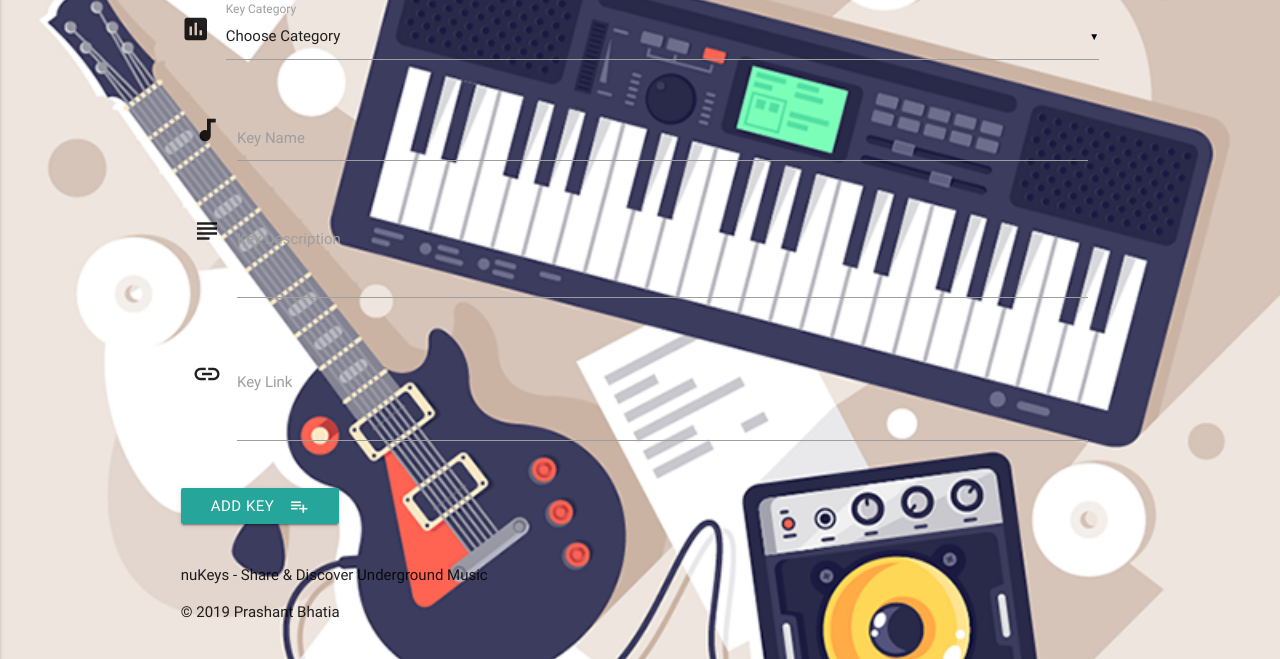
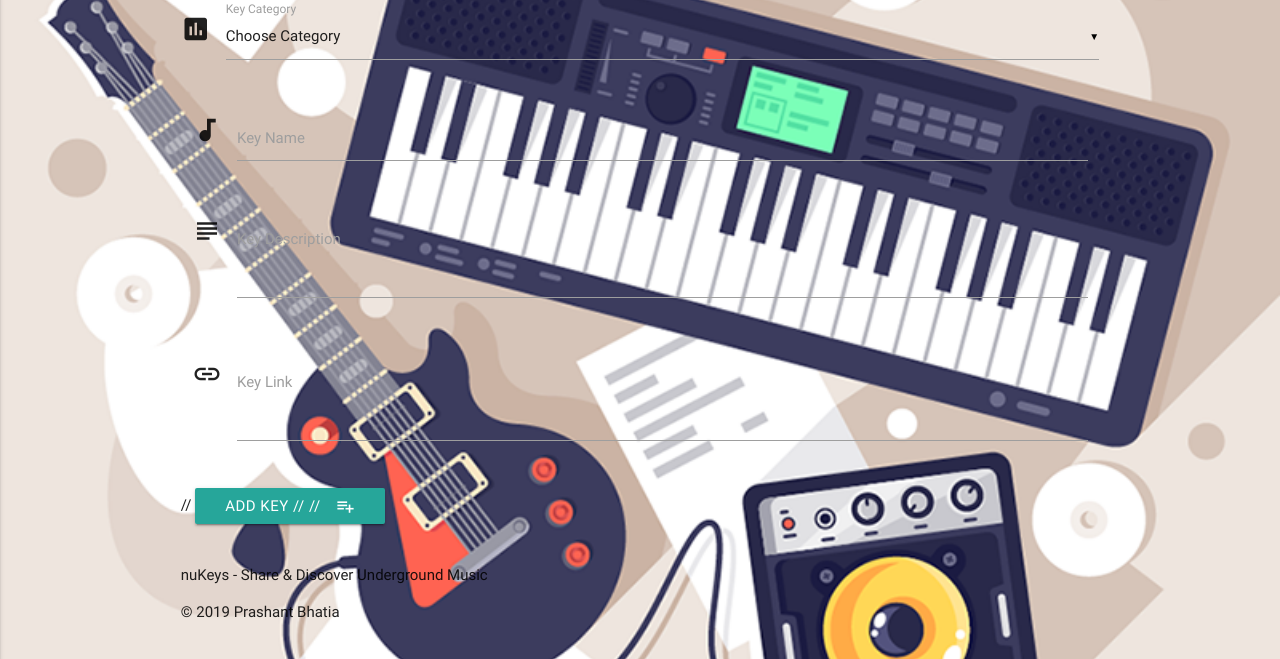
Before and after one commit to Prashant2204/nukeys, a Flask app: page /add_key in a window 1280 px wide. Shown: the part 153-812 px from the top of the page. Run offline with Flask 2, Linux system fonts and the light colour scheme; data that the repository does not hold is empty; some libraries are stand-ins or nearby versions.

Commit message:
Update addkey.html

```diff
--- a/templates/addkey.html
+++ b/templates/addkey.html
@@ -75,11 +75,11 @@
 
         <div class="row">
 
-            <button class="btn waves-effect waves-light" type="submit" name="action">Add Key
+           // <button class="btn waves-effect waves-light" type="submit" name="action">Add Key
 
-                <i class="material-icons right">playlist_add</i>
+              //  <i class="material-icons right">playlist_add</i>
 
-             </button>
+           //  </button>
 
         </div>
 
```
